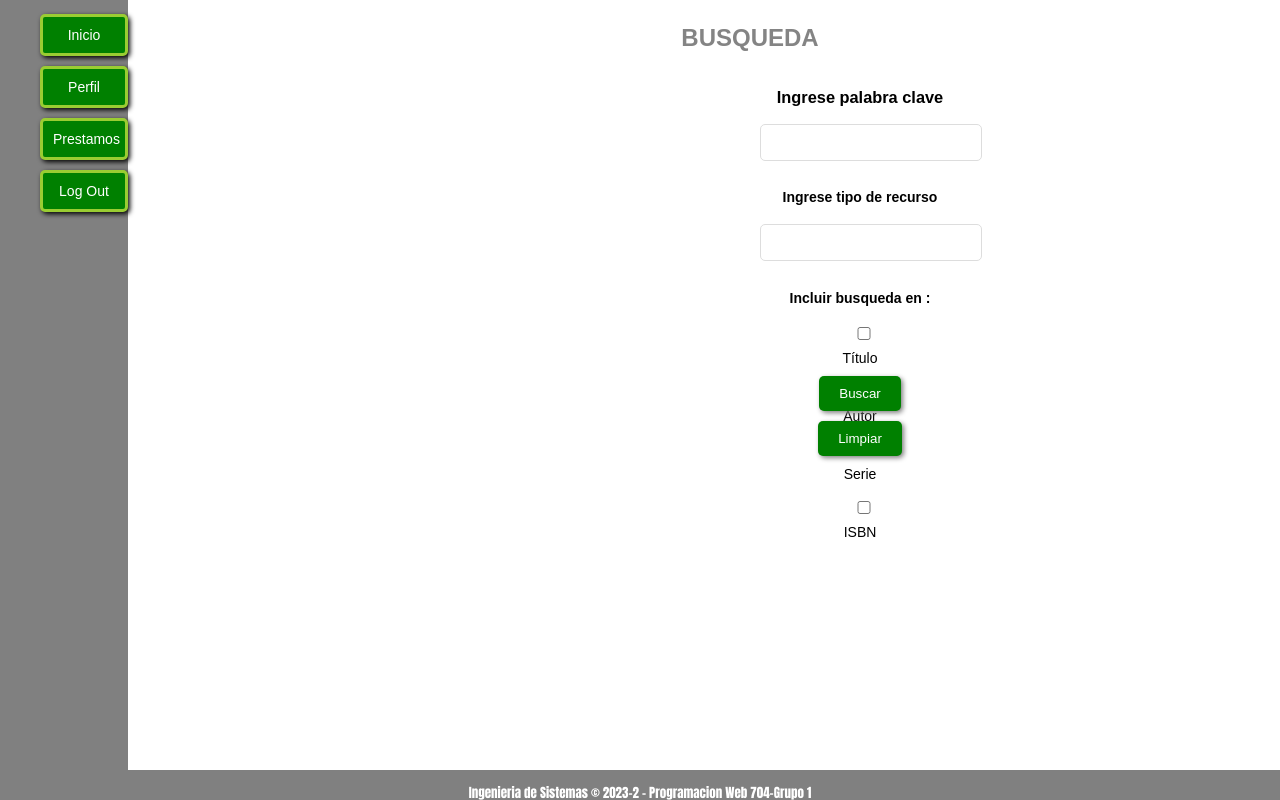
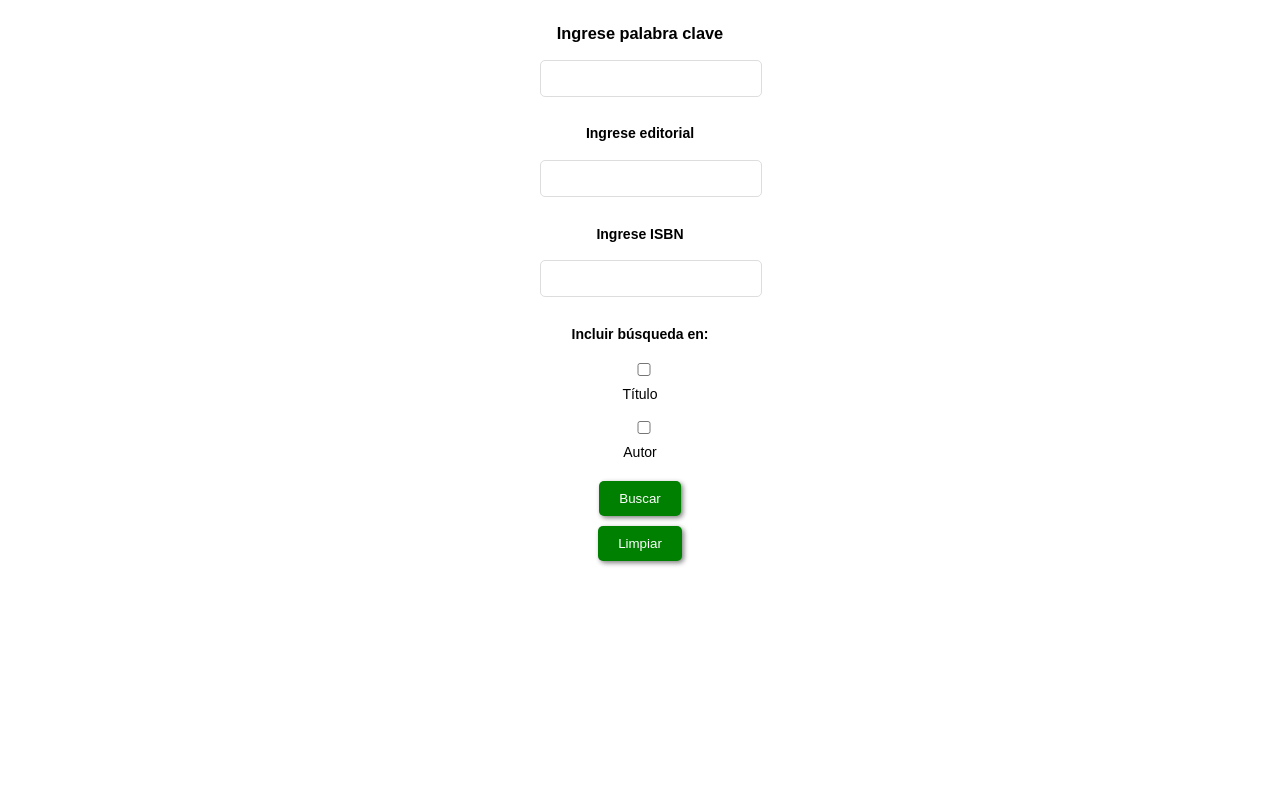
Before and after one commit to Programacion-web-704/Grupo1, a Next.js app: page /perfil_prestamo in a window 1280 px wide. Built offline with nearby package versions, Linux system fonts and the light colour scheme.

Commit message:
pruebaGerson

```diff
--- a/src/pages/perfil_prestamo.js
+++ b/src/pages/perfil_prestamo.js
@@ -1,66 +1,129 @@
 
-import Layout from "@/components/Layout_prestamo"
-import { useState } from "react"
+import Layout from "@/components/Layout_prestamo";
+import { useState } from "react";
+import librosjson from "@/components/libros.json";
 
-const FormularioBiblio=() => {
-    const[keyword,setKeyword] = useState("")
-    const[resultados,setResultados] = useState("")
+const FormularioBiblio = () => {
+  const [keyword, setKeyword] = useState("");
+  const [resultados, setResultados] = useState("");
+  const [editorial, setEditorial] = useState("");
+  const [isbn, setIsbn] = useState("");  // Nueva opción para el ISBN
+  const [opcionesSeleccionadas, setOpcionesSeleccionadas] = useState([]);
+  const [fechaReserva, setFechaReserva] = useState(null);
+  const [mostrarCalendario, setMostrarCalendario] = useState(false);
 
-    const[tipoRecurso,setTipoRecurso] = useState("")
-    const [opcionesSeleccionadas, setOpcionesSeleccionadas] = useState([]);
+  const handleCambioNombreLibro = (event) => {
+    setKeyword(event.target.value);
+  };
 
+  const handleCambioEditorial = (event) => {
+    setEditorial(event.target.value);
+  };
 
+  const handleCambioIsbn = (event) => {
+    setIsbn(event.target.value);
+  };
 
-    const handleCambioNombreLibro = (event)=> {
-        setKeyword(event.target.value)
-    }
+  const handleBusquedaEnviar = (event) => {
+    event.preventDefault();
 
-    const handleCambioResulRecurso = (event)=> {
-        setTipoRecurso(event.target.value)
-    }
+    // Realizar la búsqueda en el archivo JSON
+    const resultadosBusqueda = buscarEnJSON(librosjson, {
+      keyword,
+      editorial,
+      isbn,  // Agregar ISBN a los filtros
+      opcionesSeleccionadas,
+    });
 
-    const handleBusquedaEnviar = (event) =>{
-        event.preventDefault()
-        setResultados('Elementos encontrados para: ${keyword}')
-    }
+    // Actualizar el estado con los resultados
+    setResultados(resultadosBusqueda);
+  };
 
-    const handleLimpiar =() =>{
-
-        setKeyword("")
-        setTipoRecurso("")
-        setOpcionesSeleccionadas("")
-    }
+  const handleLimpiar = () => {
+    setKeyword("");
+    setEditorial("");
+    setOpcionesSeleccionadas([]);
+    setResultados("");
+  };
 
   const handleFiltros = (event) => {
     const opcion = event.target.value;
     if (opcionesSeleccionadas.includes(opcion)) {
-          // Si la opción ya está seleccionada, quítala de las opciones seleccionadas
-          const nuevasOpciones = opcionesSeleccionadas.filter((item) => item !== opcion);
+      const nuevasOpciones = opcionesSeleccionadas.filter(
+        (item) => item !== opcion
+      );
       setOpcionesSeleccionadas(nuevasOpciones);
     } else {
-          // Si la opción no está seleccionada, agrégala a las opciones seleccionadas
       setOpcionesSeleccionadas([...opcionesSeleccionadas, opcion]);
     }
   };
+  const handleSeleccionarFecha = (fecha) => {
+    // Selecciona la fecha y cierra el calendario
+    setFechaReserva(fecha);
+    setMostrarCalendario(false);
+  };
+
+  const mostrarAlerta = (mensaje) => {
+    alert(mensaje);
+  };
+
+  const handleReserva = (libro) => {
+    // Abre el calendario al hacer clic en Reservar
+    setMostrarCalendario(true);
+  };
+
+
+  // Función para buscar en el archivo JSON
+ // Función para buscar en el archivo JSON
+ const buscarEnJSON = (json, filtros) => {
+  const resultados = json.filter((libro) => {
+    const cumpleFiltros =
+      (!filtros.keyword ||
+        (libro.titulo && libro.titulo.toLowerCase().includes(filtros.keyword.toLowerCase()))) &&
+      (!filtros.editorial ||
+        (libro.editorial && libro.editorial.toLowerCase().includes(filtros.editorial.toLowerCase()))) &&
+      (!filtros.isbn ||
+        (libro.ISBN && libro.ISBN.toLowerCase().includes(filtros.isbn.toLowerCase()))) &&  // Agregar búsqueda por ISBN
+      (filtros.opcionesSeleccionadas.length === 0 ||
+        filtros.opcionesSeleccionadas.some(
+          (filtro) =>
+            (libro.autor && libro.autor.toLowerCase().includes(filtro.toLowerCase())) ||
+            (libro.titulo && libro.titulo.toLowerCase().includes(filtro.toLowerCase()))
+        ));
+
+    return cumpleFiltros;
+  });
+
+  return resultados;
+};
+
+
+
+
 return (
   <div>
-
     <form onSubmit={handleBusquedaEnviar}>
-            <h3>Ingrese palabra clave </h3>
+      <h3>Ingrese palabra clave</h3>
       <input
         type="text"
         value={keyword}
         onChange={handleCambioNombreLibro}
       />
-            <h4>Ingrese tipo de recurso</h4>
+      <h4>Ingrese editorial</h4>
       <input
         type="text"
-                value={tipoRecurso}
-                onChange={handleCambioResulRecurso}
+        value={editorial}
+        onChange={handleCambioEditorial}
+      />
+      <h4>Ingrese ISBN</h4>
+      <input
+        type="text"
+        value={isbn}
+        onChange={handleCambioIsbn}
       />
 
         <div>
-                <h4>Incluir busqueda en : </h4>
+          <h4>Incluir búsqueda en:</h4>
 
           <label>
             <input
@@ -71,7 +134,7 @@ const FormularioBiblio=() => {
             />
             Título
           </label>
-                <br/>
+          <br />
 
           <label>
             <input
@@ -82,53 +145,51 @@ const FormularioBiblio=() => {
             />
             Autor
           </label>
-                <br/>
-                <label>
-                <input
-                type="checkbox"
-                value="filtro3"
-                checked={opcionesSeleccionadas.includes("filtro3")}
-                onChange={handleFiltros}
-                />
-                Serie
-                </label>
-                <br/>
+          <br />
 
-                <label>
-                <input
-                type="checkbox"
-                value="filtro4"
-                checked={opcionesSeleccionadas.includes("filtro4")}
-                onChange={handleFiltros}
-                />
-                ISBN
-                </label>
+          <button type="submit">Buscar</button>
+          <button type="button" onClick={handleLimpiar}>
+            Limpiar
+          </button>
+        </div>
 
 
+      </form>
 
 
+      {resultados && (
+  <ul>
+     {resultados.map((libro) => (
+            <li key={libro.id}>
+              {libro.titulo} - {libro.autor}
+              <button onClick={() => handleReserva(libro)}>Reservar</button>
+            </li>
+          ))}
+        </ul>
+      )}
+
+      {/* Selector de fechas */}
+      {mostrarCalendario && (
+        <div>
+          <p>Selecciona la fecha de reserva:</p>
+          <input
+            type="date"
+            onChange={(e) => handleSeleccionarFecha(new Date(e.target.value))}
+          />
         </div>
-            </form>
-            <button type="submit">Buscar</button>
-            <button type="button" onClick={handleLimpiar}>Limpiar</button>
+      )}
 
-            {resultados && <p>{resultados}</p>}
+      {fechaReserva && (
+        <div>
+          <p>Fecha seleccionada: {fechaReserva.toDateString()}</p>
+          {/* Aquí puedes mostrar más detalles o enviar la fecha al backend para la reserva */}
+          <button onClick={() => mostrarAlerta("Reserva completada para el " + fechaReserva)}>
+            Confirmar Reserva
+          </button>
         </div>
-    )
-}
+      )}
+    </div>
+  );
+};
 
-
-
-const Prestamo = ()=> {
-    return( <Layout content={
-        <>
-            <div>
-                <FormularioBiblio/>
-            </div>
-        </>
-         }
-    ></Layout>
-
-    )
-}
-export default Prestamo
+export default FormularioBiblio;
```
Lines whose indentation alone changed are shown as unchanged.
